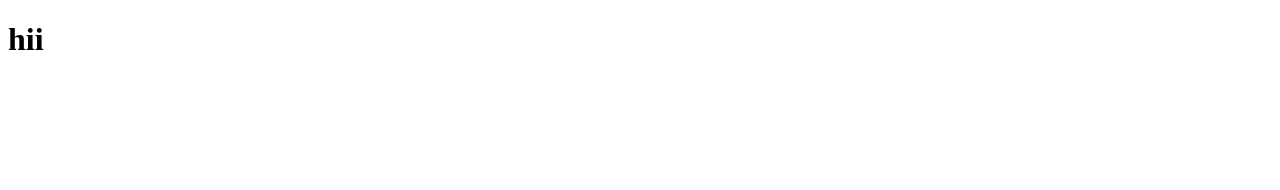
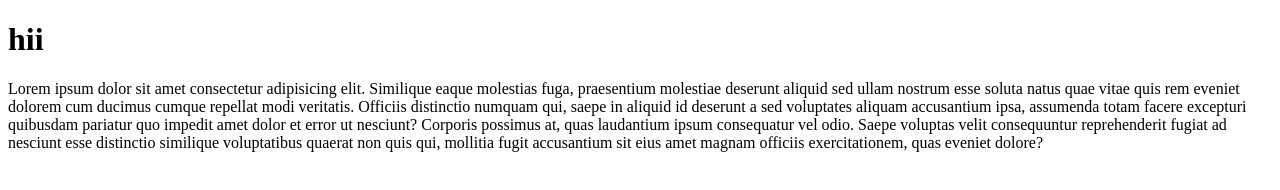
Before and after one commit to niteshtirkey/lp, a plain HTML site: page index.html in a window 1280 px wide. Drawn offline with Linux system fonts and the light colour scheme.

Commit message:
add lorem

```diff
--- a/index.html
+++ b/index.html
@@ -7,5 +7,11 @@
 </head>
 <body>
     <h1>hii</h1>
+
+    <div>
+        <p>
+            Lorem ipsum dolor sit amet consectetur adipisicing elit. Similique eaque molestias fuga, praesentium molestiae deserunt aliquid sed ullam nostrum esse soluta natus quae vitae quis rem eveniet dolorem cum ducimus cumque repellat modi veritatis. Officiis distinctio numquam qui, saepe in aliquid id deserunt a sed voluptates aliquam accusantium ipsa, assumenda totam facere excepturi quibusdam pariatur quo impedit amet dolor et error ut nesciunt? Corporis possimus at, quas laudantium ipsum consequatur vel odio. Saepe voluptas velit consequuntur reprehenderit fugiat ad nesciunt esse distinctio similique voluptatibus quaerat non quis qui, mollitia fugit accusantium sit eius amet magnam officiis exercitationem, quas eveniet dolore?
+        </p>
+    </div>
 </body>
 </html>
```
